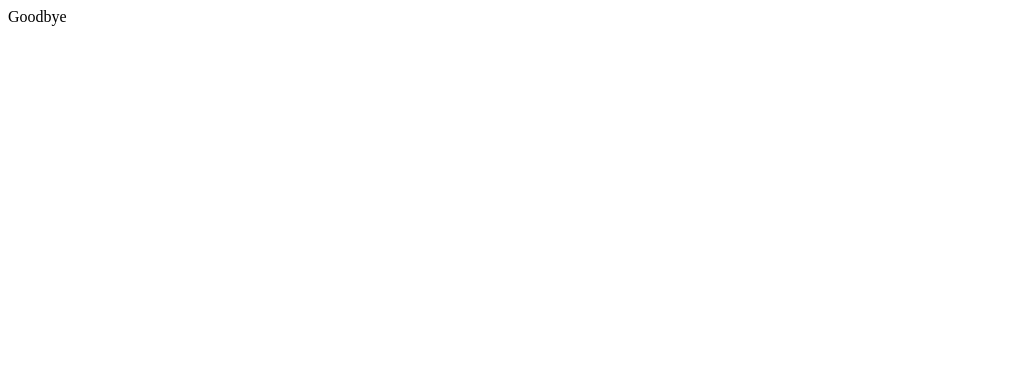
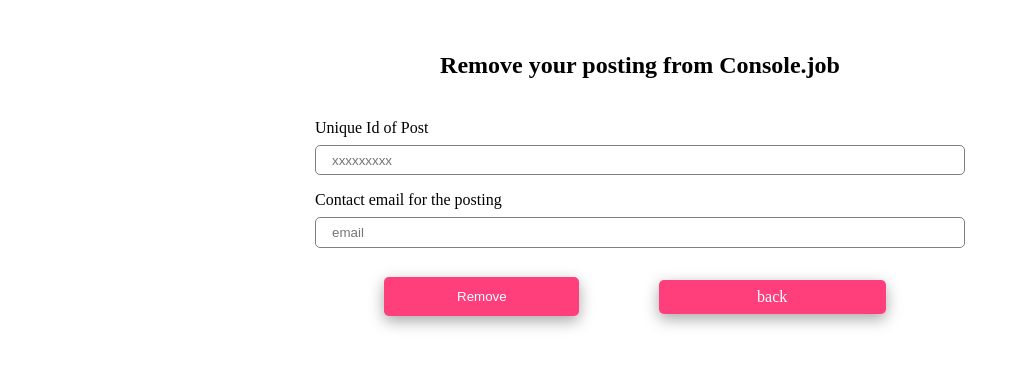
Before and after one commit to LawrenceMueller/Job-Board-V2, a Next.js app: page /remove in a window 1280 px wide. Shown: the top 368 px of the page, without its empty margins (0-1020 px from the left). Built offline with nearby package versions, Linux system fonts and the light colour scheme.

Commit message:
added the remove a post page to the project

```diff
--- a/components/Header.js
+++ b/components/Header.js
@@ -22,7 +22,7 @@
           {router.asPath === '/' ? (
             <>
               <Link href='/postjob'>
-                <a className={headerStyles.hero__btn}>Post A Job</a>
+                <a className={headerStyles.hero__btn}>Post a Job</a>
               </Link>
               <Link href='/remove'>
                 <a className={headerStyles.hero__btn}>Remove Listing</a>
@@ -30,7 +30,7 @@
             </>
           ) : (
             <Link href='/'>
-              <a className={headerStyles.hero__btn}>Find A Job</a>
+              <a className={headerStyles.hero__btn}>Find a Job</a>
             </Link>
           )}
         </div>
--- a/pages/index.js
+++ b/pages/index.js
@@ -13,7 +13,7 @@
   return (
     <>
       <Search />
-      <section className={indexStyles.job_card__container}>
+      <main className={indexStyles.job_card__container}>
         <SortBy handleSortByChange={handleSortByChange} />
         {jobs.map((job) => (
           <JobCard
@@ -25,7 +25,7 @@
             previewFlag={false}
           />
         ))}
-      </section>
+      </main>
     </>
   );
 }
--- a/pages/remove.js
+++ b/pages/remove.js
@@ -1,7 +1,66 @@
+import { useState } from 'react';
+import Link from 'next/link';
+import GeneralBtn from '../components/GeneralBtn';
+
 import removeStyles from '../styles/Remove.module.css';
 
-function remove() {
-  return <div>Goodbye</div>;
+function Remove() {
+  const [uniqueId, setUniqueId] = useState('');
+  const [postEmailContact, setPostEmailContact] = useState('');
+
+  const handleRemove = () => {
+    console.log('remove');
+  };
+
+  return (
+    <section className={removeStyles.remove_listing_screen___container}>
+      <h2 className={removeStyles.remove_listing_screen___title}>
+        Remove your posting from Console.job
+      </h2>
+      <div className={removeStyles.remove_listing_screen___post_id_section}>
+        <label
+          htmlFor='unique-post-id'
+          className={removeStyles.remove_listing_screen___post_id_label}
+        >
+          Unique Id of Post
+        </label>
+        <input
+          name='unique-post-id'
+          id='email'
+          className={removeStyles.remove_listing_screen___post_id_input}
+          placeholder='xxxxxxxxx'
+          type='text'
+          value={uniqueId}
+          onChange={(e) => setUniqueId(e.target.value)}
+        />
+      </div>
+      <div
+        className={removeStyles.remove_listing_screen___email_contact_section}
+      >
+        <label
+          htmlFor='contact-email'
+          className={removeStyles.remove_listing_screen___email_contact_label}
+        >
+          Contact email for the posting
+        </label>
+        <input
+          name='contact-email'
+          id='email'
+          className={removeStyles.remove_listing_screen___email_contact_input}
+          placeholder='email'
+          type='text'
+          value={postEmailContact}
+          onChange={(e) => setPostEmailContact(e.target.value)}
+        />
+      </div>
+      <div className={removeStyles.remove_listing_screen___btn_container}>
+        <GeneralBtn name='Remove' btnFunction={handleRemove} />
+        <Link href='/'>
+          <a className={removeStyles.back_btn}>back</a>
+        </Link>
+      </div>
+    </section>
+  );
 }
 
-export default remove;
+export default Remove;
--- a/styles/Remove.module.css
+++ b/styles/Remove.module.css
@@ -0,0 +1,66 @@
+.remove_listing_screen___container {
+  display: flex;
+  flex-direction: column;
+  width: min(90%, 650px);
+  margin: 2em auto;
+  align-items: center;
+}
+
+.remove_listing_screen___title {
+  font-size: 1.5rem;
+  margin-bottom: 1em;
+}
+
+.remove_listing_screen___post_id_section,
+.remove_listing_screen___email_contact_section {
+  display: flex;
+  width: 100%;
+  flex-direction: column;
+}
+
+.remove_listing_screen___post_id_label,
+.remove_listing_screen___email_contact_label {
+  margin-top: 1em;
+  margin-bottom: 0.5rem;
+}
+
+.remove_listing_screen___post_id_input,
+.remove_listing_screen___email_contact_input {
+  padding: 0.5em 1rem;
+  border-radius: 5px;
+  border: 1px solid grey;
+}
+
+.remove_listing_screen___btn_container {
+  display: flex;
+  width: 100%;
+  justify-content: space-evenly;
+  margin-top: 1em;
+}
+
+.back_btn {
+  display: inline-block;
+  text-align: center;
+  background-color: #ff3f7b;
+  border-radius: 5px;
+  cursor: pointer;
+  color: white;
+  padding: 0.5em 1em;
+  border: 0;
+  box-shadow: rgba(0, 0, 0, 0.35) 0px 5px 15px;
+  width: 30%;
+  margin: 1em 10px 1em 0;
+}
+
+.back_btn:link,
+.back_btn:visited,
+.back_btn:hover,
+.back_btn:active {
+  text-decoration: none;
+}
+
+@media only screen and (max-width: 600px) {
+  .remove_listing_screen___title {
+    font-size: 1.5rem;
+  }
+}
```
